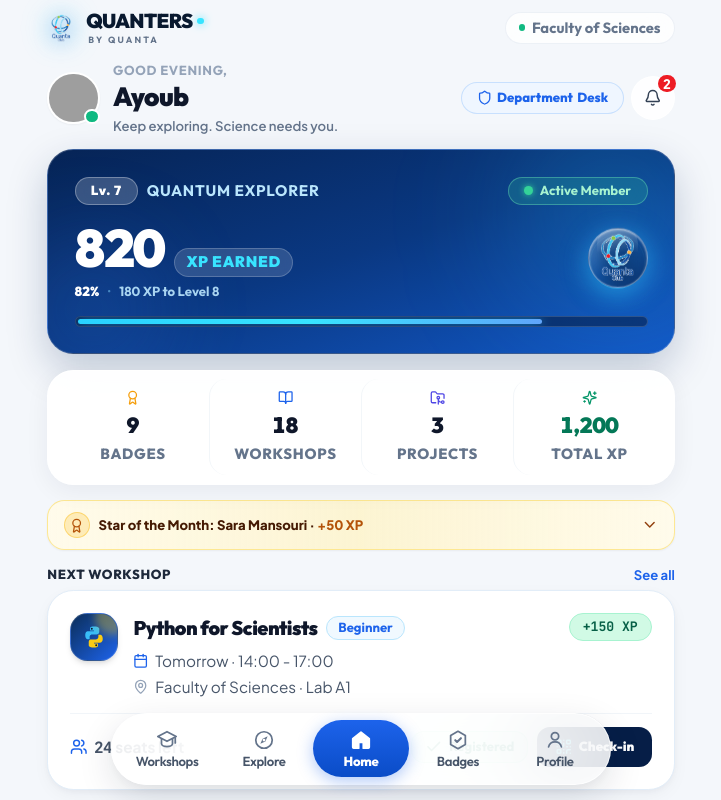
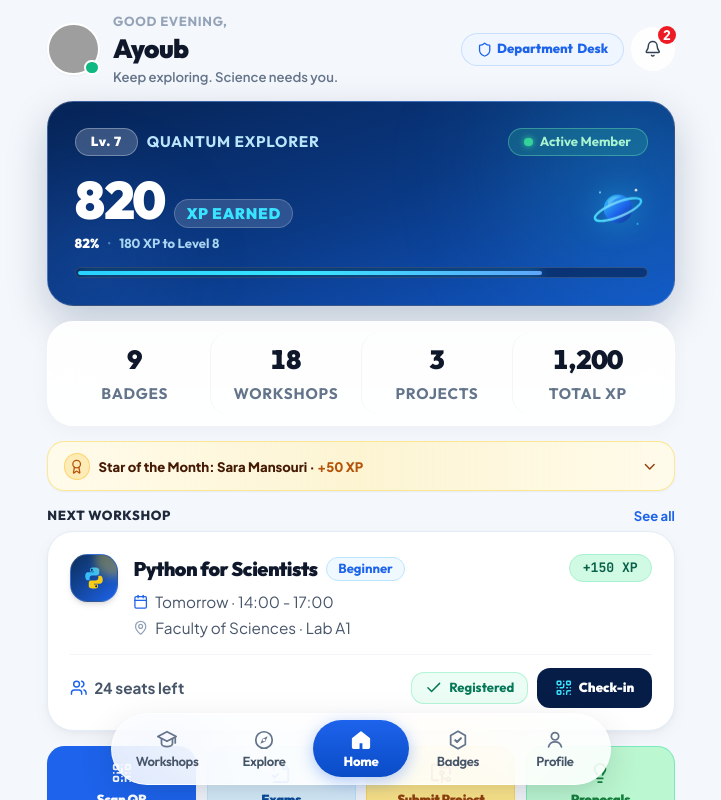
Before and after one commit to ayoubsarri/QUANTERS, a Next.js app: page /home in a window 1280 px wide. Shown: the top 800 px of the page, without its empty margins (279-1000 px from the left). Built offline with nearby package versions, Linux system fonts and the light colour scheme; grey boxes are pictures that could not be loaded.

Commit message:
fix(ui): remove unauthorized header pill, restore sharp vector planetary emblem, and streamline smart stats with zero icons

```diff
--- a/src/app/(mobile)/home/page.tsx
+++ b/src/app/(mobile)/home/page.tsx
@@ -120,20 +120,11 @@ export default function MobileHomeHubPage() {
   if (isAlumni) {
     return (
       <MobileAppShell>
-        <div className="px-4 pt-2.5 pb-6 sm:px-6 space-y-3.5">
-          {/* Top Brand Bar */}
-          <div className="flex items-center justify-between pb-0.5 animate-rise">
-            <QuantaLogo size={28} showWordmark variant="light" showSubtitle />
-            <span className="px-3 py-1 rounded-full bg-white/80 backdrop-blur-md border border-slate-200/60 text-[10.5px] font-bold text-slate-500 font-display inline-flex items-center gap-1.5">
-              <span className="w-1.5 h-1.5 rounded-full bg-emerald-500" />
-              Faculty of Sciences
-            </span>
-          </div>
-
+        <div className="px-4 pt-3 pb-6 sm:px-6 space-y-3.5">
           {/* Alumni Top Greeting Header */}
           <div
             className="flex items-center justify-between gap-2 animate-rise"
-            style={{ animationDelay: "40ms" }}
+            style={{ animationDelay: "0ms" }}
           >
             <div className="flex items-center gap-2.5 min-w-0">
               <Link href="/profile" className="relative shrink-0">
@@ -454,20 +445,11 @@ export default function MobileHomeHubPage() {
   // ============================================================================
   return (
     <MobileAppShell>
-      <div className="px-4 pt-2.5 pb-6 sm:px-6 space-y-3.5">
-        {/* Top Brand Bar */}
-        <div className="flex items-center justify-between pb-0.5 animate-rise">
-          <QuantaLogo size={28} showWordmark variant="light" showSubtitle />
-          <span className="px-3 py-1 rounded-full bg-white/80 backdrop-blur-md border border-slate-200/60 text-[10.5px] font-bold text-slate-500 font-display inline-flex items-center gap-1.5">
-            <span className="w-1.5 h-1.5 rounded-full bg-emerald-500" />
-            Faculty of Sciences
-          </span>
-        </div>
-
+      <div className="px-4 pt-3 pb-6 sm:px-6 space-y-3.5">
         {/* Top Greeting Header */}
         <div
           className="flex items-center justify-between gap-2 animate-rise"
-          style={{ animationDelay: "40ms" }}
+          style={{ animationDelay: "0ms" }}
         >
           <div className="flex items-center gap-3 min-w-0">
             <Link href="/profile" className="relative shrink-0">
@@ -605,69 +587,57 @@ export default function MobileHomeHubPage() {
           </div>
         </div>
 
-        {/* Unified Bento Metric Capsule */}
+        {/* Smart Activity & Progression Strip */}
         <div
-          className="rounded-3xl bg-white/95 backdrop-blur-xl border border-white/90 shadow-[0_6px_24px_rgba(9,25,47,0.06)] p-1.5 sm:p-2 grid grid-cols-4 divide-x divide-slate-100/90 animate-rise"
+          className="rounded-3xl bg-white/90 backdrop-blur-xl border border-white/80 shadow-[0_4px_20px_rgba(9,25,47,0.04)] p-2.5 grid grid-cols-4 divide-x divide-slate-100/90 animate-rise"
           style={{ animationDelay: "120ms" }}
         >
           <Link
             href="/badges"
-            className="group flex flex-col items-center justify-center py-2.5 px-1 rounded-2xl hover:bg-slate-50/90 active:scale-[0.97] transition-all cursor-pointer text-center"
+            className="flex flex-col items-center justify-center py-2 px-1 rounded-2xl hover:bg-slate-50/80 active:scale-[0.98] transition-all cursor-pointer text-center group"
           >
-            <div className="flex items-center gap-1 text-slate-400 group-hover:text-amber-600 transition-colors">
-              <Award className="w-3.5 h-3.5 text-amber-500 shrink-0" />
-            </div>
-            <div className="text-lg sm:text-xl font-black font-display text-slate-900 tabular-nums leading-tight mt-1">
-              {member.badgeIds.length.toLocaleString()}
-            </div>
-            <div className="text-[10px] sm:text-[11px] font-extrabold font-display uppercase tracking-wider text-slate-500 mt-0.5 group-hover:text-slate-700 transition-colors">
+            <span className="text-xl sm:text-2xl font-black font-display text-slate-900 tabular-nums leading-none group-hover:text-[#1D63EB] transition-colors">
+              {member.badgeIds.length}
+            </span>
+            <span className="text-[11px] font-bold font-display uppercase tracking-wider text-slate-500 mt-1.5 group-hover:text-slate-700 transition-colors">
               Badges
-            </div>
+            </span>
           </Link>
 
           <Link
             href="/workshops"
-            className="group flex flex-col items-center justify-center py-2.5 px-1 rounded-2xl hover:bg-slate-50/90 active:scale-[0.97] transition-all cursor-pointer text-center"
+            className="flex flex-col items-center justify-center py-2 px-1 rounded-2xl hover:bg-slate-50/80 active:scale-[0.98] transition-all cursor-pointer text-center group"
           >
-            <div className="flex items-center gap-1 text-slate-400 group-hover:text-blue-600 transition-colors">
-              <BookOpen className="w-3.5 h-3.5 text-[#1D63EB] shrink-0" />
-            </div>
-            <div className="text-lg sm:text-xl font-black font-display text-slate-900 tabular-nums leading-tight mt-1">
-              {member.workshopsCompletedCount.toLocaleString()}
-            </div>
-            <div className="text-[10px] sm:text-[11px] font-extrabold font-display uppercase tracking-wider text-slate-500 mt-0.5 group-hover:text-slate-700 transition-colors">
+            <span className="text-xl sm:text-2xl font-black font-display text-slate-900 tabular-nums leading-none group-hover:text-[#1D63EB] transition-colors">
+              {member.workshopsCompletedCount}
+            </span>
+            <span className="text-[11px] font-bold font-display uppercase tracking-wider text-slate-500 mt-1.5 group-hover:text-slate-700 transition-colors">
               Workshops
-            </div>
+            </span>
           </Link>
 
           <Link
             href="/projects/submit"
-            className="group flex flex-col items-center justify-center py-2.5 px-1 rounded-2xl hover:bg-slate-50/90 active:scale-[0.97] transition-all cursor-pointer text-center"
+            className="flex flex-col items-center justify-center py-2 px-1 rounded-2xl hover:bg-slate-50/80 active:scale-[0.98] transition-all cursor-pointer text-center group"
           >
-            <div className="flex items-center gap-1 text-slate-400 group-hover:text-indigo-600 transition-colors">
-              <FolderGit2 className="w-3.5 h-3.5 text-indigo-600 shrink-0" />
-            </div>
-            <div className="text-lg sm:text-xl font-black font-display text-slate-900 tabular-nums leading-tight mt-1">
-              {member.projectsCompletedCount.toLocaleString()}
-            </div>
-            <div className="text-[10px] sm:text-[11px] font-extrabold font-display uppercase tracking-wider text-slate-500 mt-0.5 group-hover:text-slate-700 transition-colors">
+            <span className="text-xl sm:text-2xl font-black font-display text-slate-900 tabular-nums leading-none group-hover:text-[#1D63EB] transition-colors">
+              {member.projectsCompletedCount}
+            </span>
+            <span className="text-[11px] font-bold font-display uppercase tracking-wider text-slate-500 mt-1.5 group-hover:text-slate-700 transition-colors">
               Projects
-            </div>
+            </span>
           </Link>
 
           <Link
             href="/profile"
-            className="group flex flex-col items-center justify-center py-2.5 px-1 rounded-2xl hover:bg-slate-50/90 active:scale-[0.97] transition-all cursor-pointer text-center"
+            className="flex flex-col items-center justify-center py-2 px-1 rounded-2xl hover:bg-slate-50/80 active:scale-[0.98] transition-all cursor-pointer text-center group"
           >
-            <div className="flex items-center gap-1 text-slate-400 group-hover:text-emerald-600 transition-colors">
-              <Sparkles className="w-3.5 h-3.5 text-emerald-600 shrink-0" />
-            </div>
-            <div className="text-lg sm:text-xl font-black font-display text-emerald-700 tabular-nums leading-tight mt-1">
+            <span className="text-xl sm:text-2xl font-black font-display text-slate-900 tabular-nums leading-none group-hover:text-[#1D63EB] transition-colors">
               {member.xpTotal.toLocaleString()}
-            </div>
-            <div className="text-[10px] sm:text-[11px] font-extrabold font-display uppercase tracking-wider text-slate-500 mt-0.5 group-hover:text-slate-700 transition-colors">
+            </span>
+            <span className="text-[11px] font-bold font-display uppercase tracking-wider text-slate-500 mt-1.5 group-hover:text-slate-700 transition-colors">
               Total XP
-            </div>
+            </span>
           </Link>
         </div>
 
--- a/src/components/shared/PlanetEmblem.tsx
+++ b/src/components/shared/PlanetEmblem.tsx
@@ -8,41 +8,73 @@ interface PlanetEmblemProps {
 }
 
 /**
- * Authentic QUANTA Scientific Quantum Core Emblem
- * Encapsulates the official 3-orbit QUANTA mark in an optic-grade,
- * luminous frosted glass lens with quantum particle aura.
+ * High-definition vector cosmic planetary emblem with luminous orbital rings.
+ * Sharp, scalable, zero blurry raster text.
  */
 export function PlanetEmblem({ size = 56, className = "" }: PlanetEmblemProps) {
-  const outerSize = Math.max(36, size);
-  const coreSize = Math.round(outerSize * 0.82);
+  return (
+    <svg
+      width={size}
+      height={size}
+      viewBox="0 0 80 80"
+      fill="none"
+      xmlns="http://www.w3.org/2000/svg"
+      className={`shrink-0 drop-shadow-[0_0_16px_rgba(41,210,255,0.45)] animate-float-subtle ${className}`}
+      aria-label="QUANTA Cosmic Planet Emblem"
+    >
+      <defs>
+        <linearGradient
+          id="planetBodyGradient"
+          x1="18"
+          y1="16"
+          x2="62"
+          y2="64"
+          gradientUnits="userSpaceOnUse"
+        >
+          <stop offset="0%" stopColor="#38E4FF" />
+          <stop offset="55%" stopColor="#1D63EB" />
+          <stop offset="100%" stopColor="#092B6B" />
+        </linearGradient>
+        <linearGradient
+          id="planetRingGradient"
+          x1="4"
+          y1="54"
+          x2="76"
+          y2="26"
+          gradientUnits="userSpaceOnUse"
+        >
+          <stop offset="0%" stopColor="#38E4FF" stopOpacity="0.95" />
+          <stop offset="50%" stopColor="#87D9F8" stopOpacity="0.85" />
+          <stop offset="100%" stopColor="#29D2FF" stopOpacity="0.95" />
+        </linearGradient>
+      </defs>
 
-  return (
-    <div
-      className={`relative shrink-0 flex items-center justify-center select-none group ${className}`}
-      style={{ width: `${outerSize}px`, height: `${outerSize}px` }}
-      aria-label="QUANTA Quantum Core Emblem"
-    >
-      {/* 1. Ambient sub-atomic quantum aura */}
-      <div className="absolute inset-0 rounded-full bg-gradient-to-tr from-cyan-400/30 via-blue-500/25 to-[#29D2FF]/30 blur-md scale-110 pointer-events-none animate-pulse-subtle" />
+      {/* Ambient background micro-stars */}
+      <circle cx="16" cy="18" r="1.5" fill="#87D9F8" opacity="0.85" />
+      <circle cx="64" cy="15" r="1.8" fill="#FFFFFF" opacity="0.9" />
+      <circle cx="66" cy="60" r="1.3" fill="#38E4FF" opacity="0.7" />
 
-      {/* 2. Concentric optic micro-ring */}
-      <div className="absolute inset-0.5 rounded-full border border-cyan-300/40 opacity-75 pointer-events-none" />
+      {/* Main Celestial Sphere */}
+      <circle cx="40" cy="40" r="19" fill="url(#planetBodyGradient)" />
 
-      {/* 3. Luminous Frosted Quantum Lens */}
-      <div
-        className="relative z-10 w-full h-full rounded-full flex items-center justify-center bg-gradient-to-br from-white/25 via-[#0C387D]/40 to-[#061E47]/70 backdrop-blur-md border border-white/35 shadow-[0_8px_24px_rgba(41,210,255,0.35),inset_0_1px_2px_rgba(255,255,255,0.6)] animate-float-subtle overflow-hidden"
-      >
-        {/* Subtle specular reflection crescent */}
-        <div className="absolute -top-1 left-2 right-2 h-1/2 rounded-t-full bg-gradient-to-b from-white/35 to-transparent pointer-events-none" />
+      {/* Specular highlight crescent */}
+      <path
+        d="M27 29C31 24 38 22 45 24C37 25 30 31 28 39C26.5 35.5 26 32 27 29Z"
+        fill="#87D9F8"
+        opacity="0.45"
+      />
 
-        {/* Official QUANTA 3-Orbit Particle Core */}
-        <img
-          src="/brand/logo_quanta.png"
-          alt="QUANTA Core"
-          className="object-contain relative z-20 drop-shadow-[0_2px_8px_rgba(0,0,0,0.45)] transition-transform duration-300 group-hover:scale-105"
-          style={{ width: `${coreSize}px`, height: `${coreSize}px` }}
-        />
-      </div>
-    </div>
+      {/* Luminous Orbital Ring */}
+      <ellipse
+        cx="40"
+        cy="41"
+        rx="33"
+        ry="9.5"
+        transform="rotate(-22 40 41)"
+        stroke="url(#planetRingGradient)"
+        strokeWidth="3.2"
+        fill="none"
+      />
+    </svg>
   );
 }
```
Also changed, not shown: src/app/(mobile)/profile/page.tsx (+25 -37 lines).
